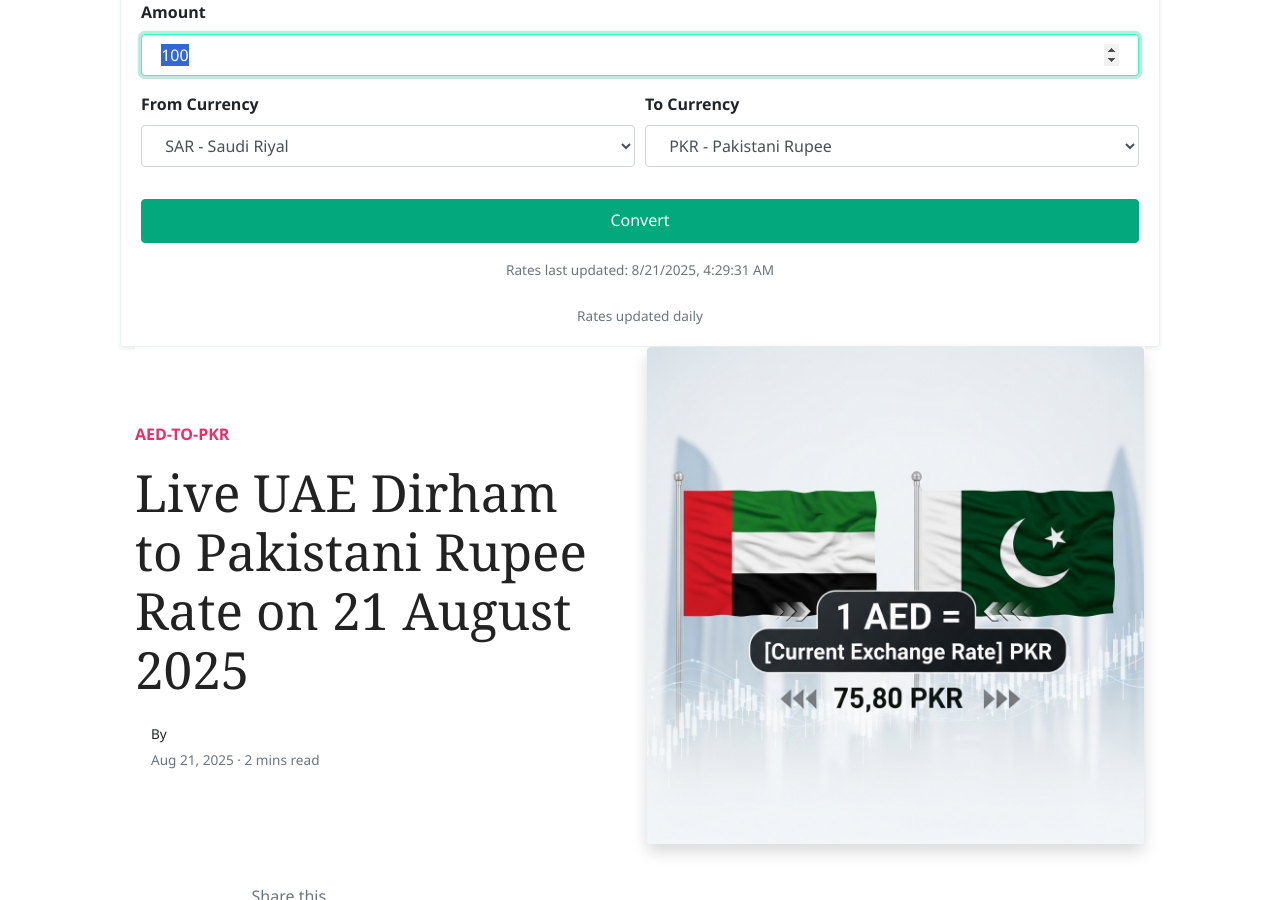
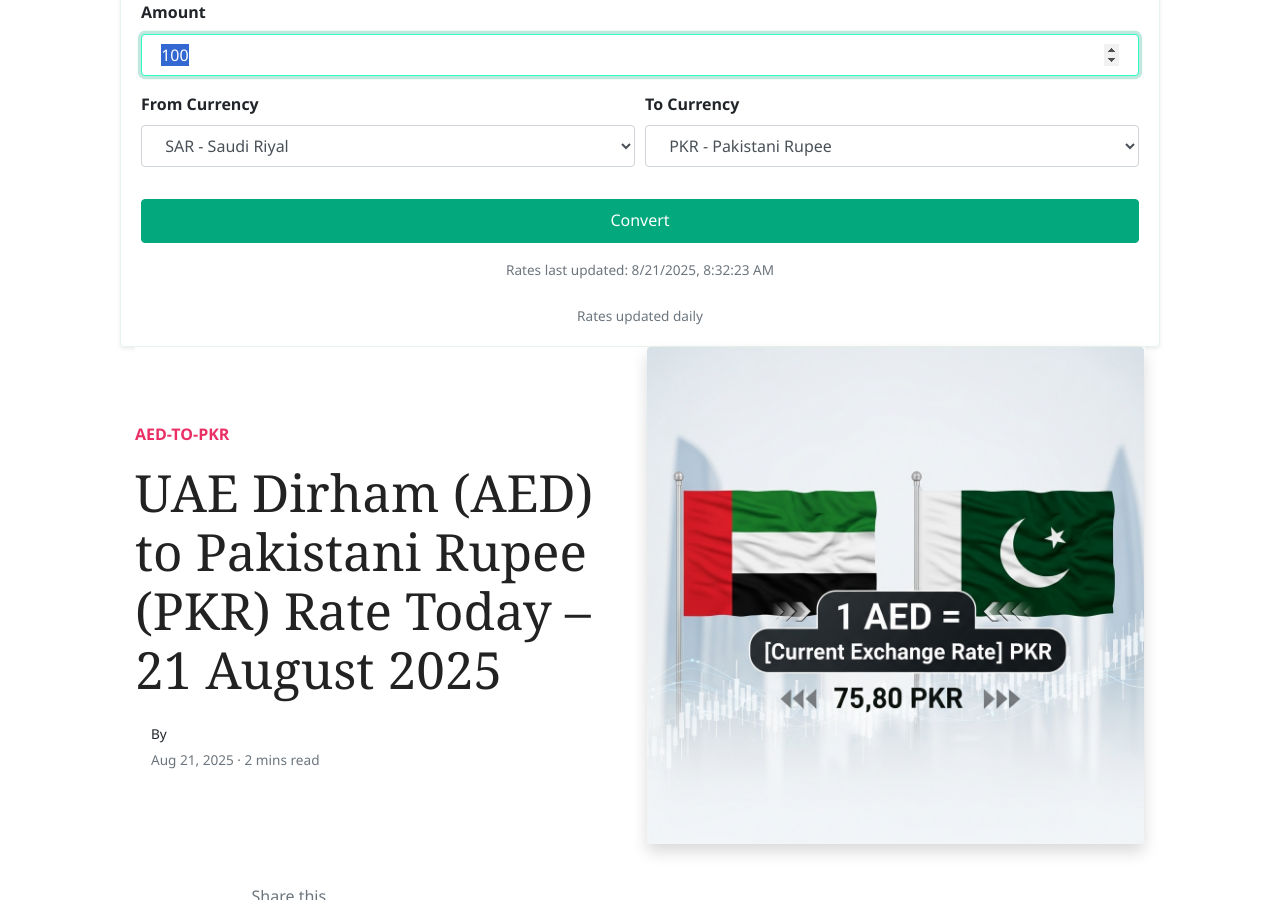
Before and after one commit to mlcom/mlcom.github.io, a Jekyll site: the page built from _posts/2025-08-21-today-uae-dirham-to-pkr-exchange-rate-august-2025-prices-updated-aed-to-pkr.md, in a window 1280 px wide and 900 px high, scrolled down 242 px. Built offline with Jekyll 4.4.1, drawn with Linux system fonts in a browser that asks for light colours; nearby versions of some CDN libraries; comment, search, counter and statistics services are not loaded.

Commit message:
Automated: Update currency rates and generate daily posts

```diff
--- a/_data/rates.yml
+++ b/_data/rates.yml
@@ -1,4 +1,4 @@
-last_updated_utc: '2025-08-21T04:29:31.819241+00:00'
+last_updated_utc: '2025-08-21T08:32:23.037929+00:00'
 rates:
   AED: 3.6725
   AFN: 68.9345
--- a/_posts/2025-08-21-today-uae-dirham-to-pkr-exchange-rate-august-2025-prices-updated-aed-to-pkr.md
+++ b/_posts/2025-08-21-today-uae-dirham-to-pkr-exchange-rate-august-2025-prices-updated-aed-to-pkr.md
@@ -1,6 +1,6 @@
 ---
 layout: post
-title:  'Live UAE Dirham to Pakistani Rupee Rate on 21 August 2025'
+title:  'UAE Dirham (AED) to Pakistani Rupee (PKR) Rate Today – 21 August 2025'
 author: jane
 categories: [ aed-to-pkr ]
 image: assets/images/aed-to-pkr-rate-today.jpg
```
Also changed, not shown: _posts/2025-08-21-today-saudi-riyal-to-pkr-exchange-rate-august-2025-prices-updated-sar-to-pkr.md (+1 -1 lines), _posts/2025-08-21-today-uk-pound-sterling-to-pkr-exchange-rate-august-2025-prices-updated-gbp-to-pkr.md (+1 -1 lines).
